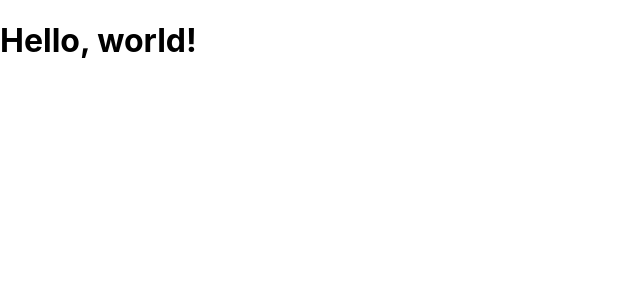
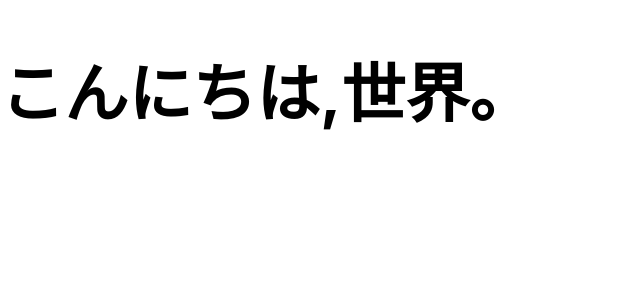
Before and after one commit to yasanori/play_at_school, a React (Create React App) app in the folder classroom/play_react/my-udemy-react-redux-crud-application/: page / in a window 1280 px wide. Shown: the top 300 px of the page, without its empty margins (0-640 px from the left). Built offline with nearby package versions, Linux system fonts and the light colour scheme.

Commit message:
jsx で遊んでみる

```diff
--- a/classroom/play_react/my-udemy-react-redux-crud-application/src/App.js
+++ b/classroom/play_react/my-udemy-react-redux-crud-application/src/App.js
@@ -1,8 +1,8 @@
-import React, { component } from 'react';
 
 function App() {
+  const helloWorldJa = <h1>こんにちは,世界。</h1>
   return (
-    <h1>Hello, world!</h1>
+    <h1>{helloWorldJa}</h1>
   );
 }
 
```
Also changed, not shown: 1 other file (tests, documents, lock files or other folders).
